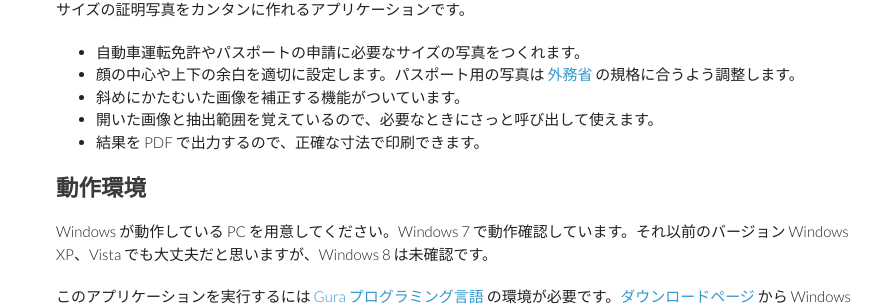
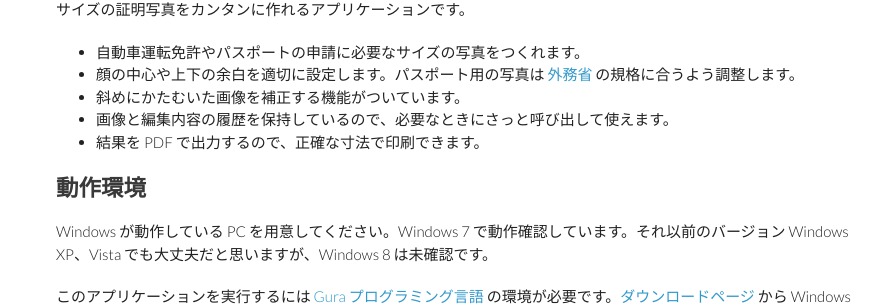
Before and after one commit to gura-app/gura-app.github.io, a Jekyll site: the page built from gurashot/index.md, in a window 1280 px wide and 900 px high. Shown: the part 247-553 px from the top of the window, without its empty margins (184-1071 px from the left). Built offline with Jekyll 4.4.1, drawn with Linux system fonts in a browser that asks for light colours; Markdown is read by kramdown in place of the engine named in the settings.

Commit message:
updated document

```diff
--- a/gurashot/index.md
+++ b/gurashot/index.md
@@ -16,7 +16,7 @@ Gura Shot は、デジカメの画像から必要なサイズの証明写真を
 * 顔の中心や上下の余白を適切に設定します。パスポート用の写真は
   [外務省](http://www.mofa.go.jp/mofaj/index.html) の規格に合うよう調整します。
 * 斜めにかたむいた画像を補正する機能がついています。
-* 開いた画像と抽出範囲を覚えているので、必要なときにさっと呼び出して使えます。
+* 画像と編集内容の履歴を保持しているので、必要なときにさっと呼び出して使えます。
 * 結果を PDF で出力するので、正確な寸法で印刷できます。
 
 
```
